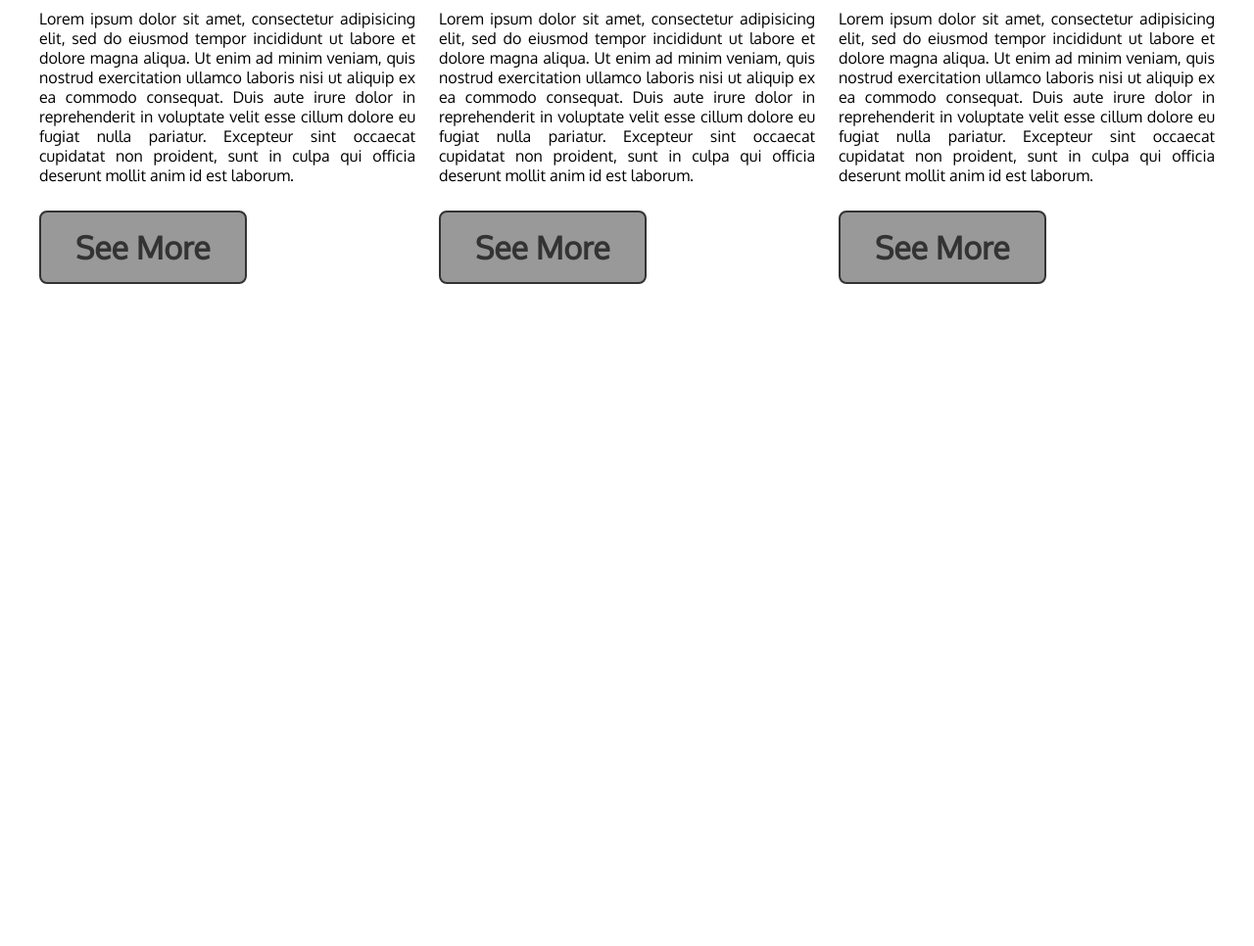
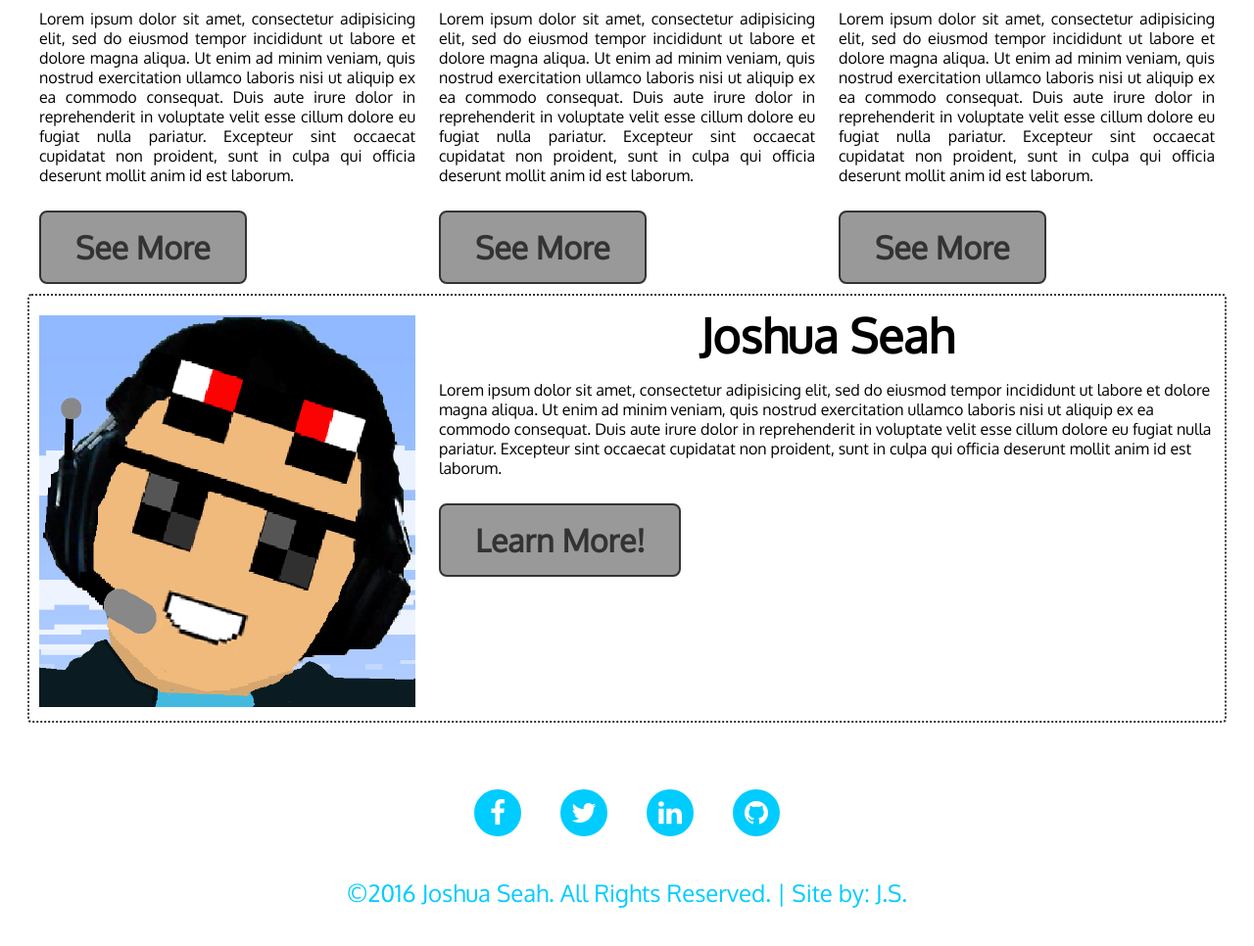
Before and after one commit to MineTrak74707/MineTrak74707.github.io, a plain HTML site: page index.html in a window 1280 px wide. Shown: the part 727-1693 px from the top of the page at 98% size. Before the commit the page ends 1027 px from the top, so only its background shows below. Drawn offline with Linux system fonts and the light colour scheme; a web font is replaced by a local one.

Commit message:
pushing home page up

```diff
--- a/css/stylesheet.css
+++ b/css/stylesheet.css
@@ -134,3 +134,69 @@ header{
   background-color: #333;
   color: #999999;
 }
+
+/*ABOUT STYLES*/
+#about{
+  border: 2px dotted #333;
+  padding: 10px;
+  border-radius: 4px;
+}
+.align-left{
+  margin-right: 24px;
+  margin-top: 10px;
+  float: left;
+  width: 384px;
+}
+
+.selfie {
+  height: 400px;
+  width: 384px;
+}
+
+figure {
+  margin: 0px;
+  padding: 0px;
+}
+
+#about h1{
+  text-align: center;
+  font-size: 3em;
+}
+
+/* FOOTER STYLES */
+footer{
+  margin-top: 20px;
+  clear: both;
+}
+
+#copyright{
+  padding: 30px 0px;
+  background-color: white;
+  display: block;
+  color: #00ccff;
+}
+
+#copyright p{
+  text-align: center;
+  font-size: 1.5em;
+}
+
+#copyright a{
+  color: #00ccff;
+}
+.social{
+  text-align: center;
+}
+
+.fa {
+  height: 28px;
+  width: 28px;
+  background-color: #00ccff;
+  color: #fff;
+  padding: 10px;
+  text-align: center;
+  border: 3px solid #fff;
+  border-radius: 100%;
+  margin: 15px;
+  font-size: 28px !important;
+}
--- a/index.html
+++ b/index.html
@@ -4,6 +4,7 @@
     <title>My Project: Home</title>
     <link rel="stylesheet" href="css/stylesheet.css"/>
     <link href='https://fonts.googleapis.com/css?family=Open+Sans:300,300italic,400,400italic,600,600italic|Roboto:400,400italic|Droid+Sans|Oxygen:400,300' rel='stylesheet' type='text/css'>
+    <link rel="stylesheet" href="https://maxcdn.bootstrapcdn.com/font-awesome/4.5.0/css/font-awesome.min.css">
   </head>
   <body>
     <!--BEGIN HEADER-->
@@ -64,24 +65,55 @@
       <article class="blog-3">
         <h2>Latest Animation</h2>
         <div>
-          <a href="" target="_blank">
+          <a href="https://www.youtube.com/watch?v=_xq4bhaD0As" target="_blank">
             <img src="img/animation4.jpg" class="blog-image"/>
           </a>
         </div>
         <p>Lorem ipsum dolor sit amet, consectetur adipisicing elit, sed do eiusmod tempor incididunt ut labore et dolore magna aliqua. Ut enim ad minim veniam, quis nostrud exercitation ullamco laboris nisi ut aliquip ex ea commodo consequat. Duis aute irure dolor in reprehenderit in voluptate velit esse cillum dolore eu fugiat nulla pariatur. Excepteur sint occaecat cupidatat non proident, sunt in culpa qui officia deserunt mollit anim id est laborum.</p>
         <a href="" target="_blank" class="button">See More</a>
       </article>
-
-
     </section>
     <!--END OF BLOG-->
 
     <!--BEGIN ABOUT-->
-    <section></section>
+    <section id="about" class="container">
+      <aside class="align-left">
+        <figure>
+          <img src="img/profilepic6.png" class="selfie"/>
+        </figure>
+      </aside>
+      <article>
+        <h1>Joshua Seah</h1>
+        <p>Lorem ipsum dolor sit amet, consectetur adipisicing elit, sed do eiusmod tempor incididunt ut labore et dolore magna aliqua. Ut enim ad minim veniam, quis nostrud exercitation ullamco laboris nisi ut aliquip ex ea commodo consequat. Duis aute irure dolor in reprehenderit in voluptate velit esse cillum dolore eu fugiat nulla pariatur. Excepteur sint occaecat cupidatat non proident, sunt in culpa qui officia deserunt mollit anim id est laborum.</p>
+        <a href="#" class="button">Learn More!</a>
+      </article>
+    </section>
     <!--END OF ABOUT-->
 
     <!--BEGIN FOOTER-->
-    <footer></footer>
+    <footer id="copyright">
+      <div class="social">
+        <a href="">
+          <i class="fa fa-facebook"></i>
+        </a>
+
+        <a href="">
+          <i class="fa fa-twitter"></i>
+        </a>
+
+        <a href="">
+          <i class="fa fa-linkedin"></i>
+        </a>
+
+        <a href="">
+          <i class="fa fa-github"></i>
+        </a>
+
+        </div>
+
+        <p>&copy;2016 Joshua Seah. All Rights Reserved. | Site by: <a href="#">J.S.</a></p>
+
+    </footer>
     <!--END OF FOOTER-->
 
   </body>
```
Also changed, not shown: img/profilepic5.png (added), img/profilepic6.png (added), 1 other file.
